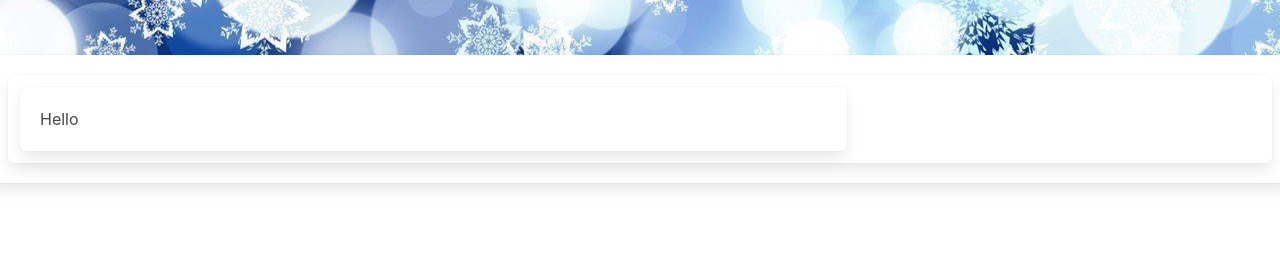
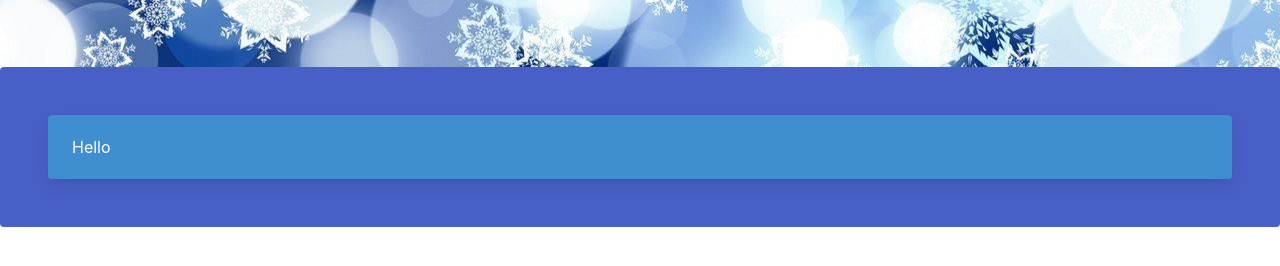
Before and after one commit to jmerges/Portfolio, a plain HTML site: page index.html in a window 1280 px wide. Shown: the part 138-404 px from the top of the page. Drawn offline with nearby package versions, Linux system fonts and the light colour scheme.

Commit message:
More structure added

```diff
--- a/index.html
+++ b/index.html
@@ -7,21 +7,26 @@
     <link rel="stylesheet" type="text/css" href = "./assets/style.css">
     <link rel="stylesheet" href="https://cdnjs.cloudflare.com/ajax/libs/bulma/0.6.2/css/bulma.min.css">
 </head>
+<body>
     <section class="hero" id="head">
         <h1 class="title" id="title">Portfolio</h1>
         <h2 class="subtitle" id="subtitle">James Merges</h2>
     </section>
 
 
+    <section class="section notification is-link">
+        <div class="tile is-ancestor">
+            <div class="tile is-parent">
+                <article class="tile is-child notification is-info box">
+                    <p>Hello</p>
+                </article>
+            </div>
+            <!-- <div class="tile is-parent has-background-link is-4">
+                <div class="tile is-child box"></div>
+            </div> -->
+        </div>
+    </section>
 
-    <div class="tile is-ancestor box">
-        <div class="tile is-parent box">
-            <div class="tile is-child box is-8">
-                <p>Hello</p>
-            </div>
-        </div>
-
-    </div>
 
     <script defer src="https://use.fontawesome.com/releases/v5.14.0/js/all.js"></script>
     <script src="./assets/script.js"></script>
```
